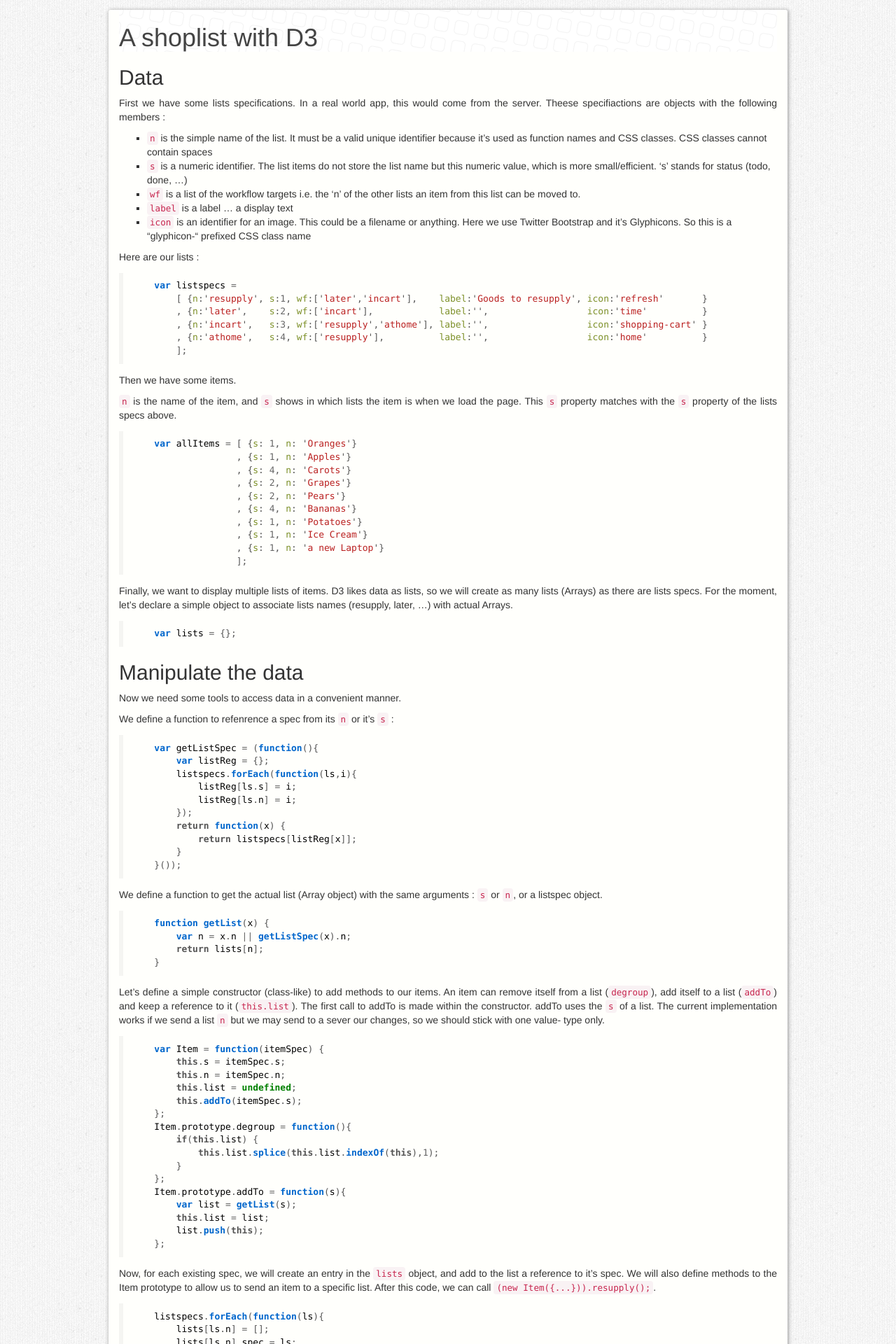
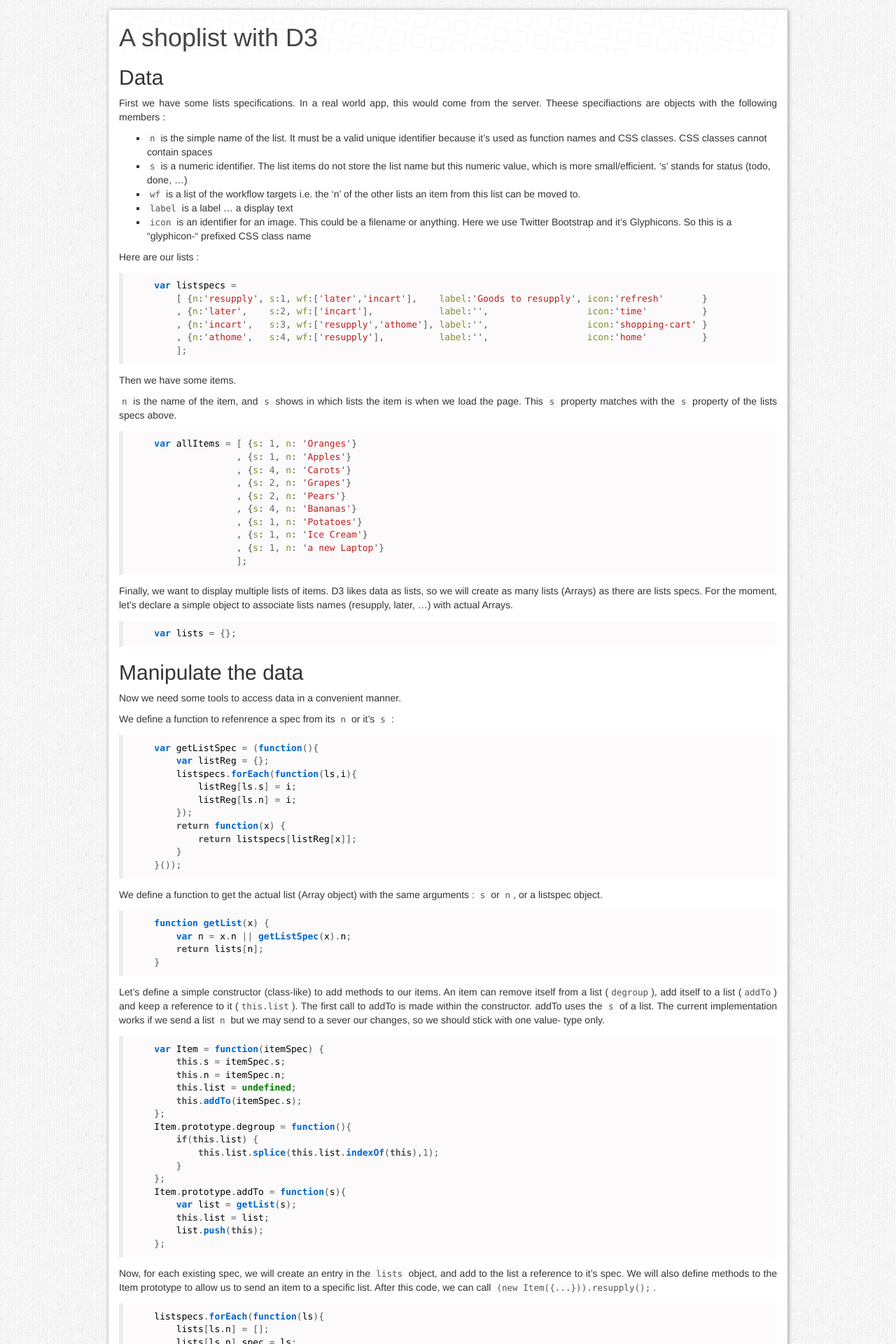
Before and after one commit to lud/lud.github.io, a Jekyll site: the page built from A-shoplist-with-d3js.md, in a window 1280 px wide. Shown: the top 1920 px of the page at 70% size. Built offline with Jekyll 4.4.1, drawn with Linux system fonts in a browser that asks for light colours; nearby versions of some CDN libraries; Markdown is read by kramdown in place of the engine named in the settings.

Commit message:
white background

```diff
--- a/css/main.css
+++ b/css/main.css
@@ -1,16 +1,14 @@
 body {
-    background:#fffffc;
+    background:#ffffff;
     padding-top:1em;
 }
-
-
 
 @media (min-width: 992px) {
     body {
         background:url('img/paper.png') #eee;
     }
     .global {
-        background:#fffffc;
+        background:#ffffff;
         border-radius: 3px;
         -moz-border-radius: 3px;
         -webkit-border-radius: 3px;
@@ -27,11 +25,14 @@ body {
 pre {
     border:none;
     border-radius:0;
-    background:#fffffc;
-    border-left:6px solid #f5f5f2;
+    border-left:6px solid #ECECEC;
     padding-left:1em;
+    margin:1em 0;
+}
+
+pre,code {
+    background:#FCFAFA;
     color:#555;
-    margin:1em 0;
 }
 
 h1 {
```
